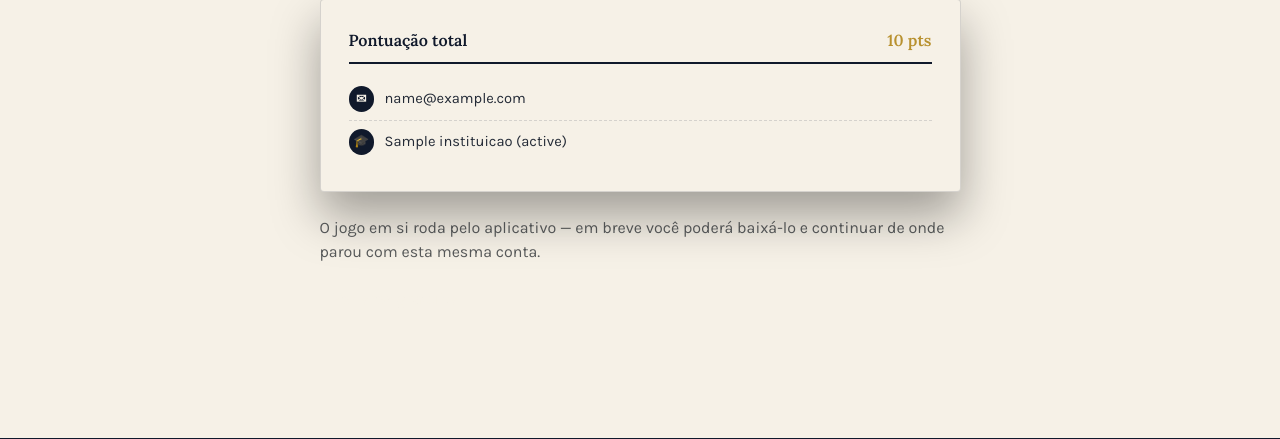
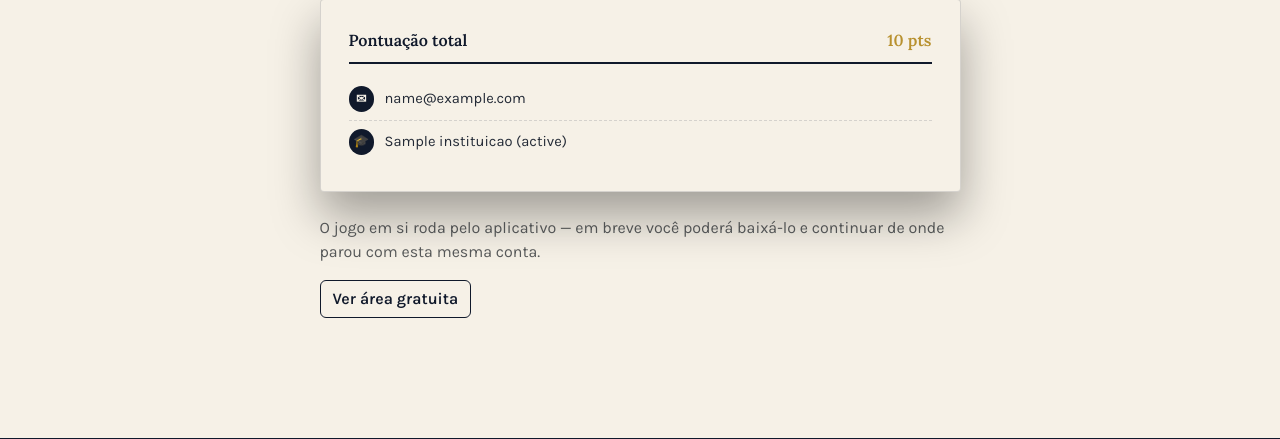
Before and after one commit to desenvolvimento-justutor/jogo_advogado, a Django app: template apps/site/templates/site/minha_conta.html in a window 1280 px wide. Shown: the part 246-685 px from the top of the page. Run offline with Django 5.2, Linux system fonts and the light colour scheme; a user stored in the database is signed in; tables that the repository leaves empty hold one stand-in row (values such as "Sample post"); the template is opened without the code that fills it: most values are stand-ins (such as "Sample title", 1, 10 or a date in 2020); some libraries are stand-ins or nearby versions.

Commit message:
Fix btn outline papel

```diff
--- a/apps/site/static/site/css/style.css
+++ b/apps/site/static/site/css/style.css
@@ -78,6 +78,16 @@ a:hover { color: var(--latao); }
 .btn-outline-papel:hover {
   background-color: var(--papel);
   color: var(--tinta);
+}
+/* Mesmo estilo, mas para uso sobre fundo claro (--papel) em vez de escuro (--tinta) */
+.btn-outline-tinta {
+  border-color: var(--tinta);
+  color: var(--tinta);
+  font-weight: 600;
+}
+.btn-outline-tinta:hover {
+  background-color: var(--tinta);
+  color: var(--papel);
 }
 
 /* ---------- Hero ---------- */
--- a/apps/site/templates/site/jogar.html
+++ b/apps/site/templates/site/jogar.html
@@ -19,7 +19,7 @@
           <div class="cartao-processo" style="transform:none;">
             <div class="cabecalho">
               <span>Caso concluído</span>
-              <span class="marcador dourado">{{ jogada.pontuacao }} pts</span>
+              <span class="marcador dourado">{{ jogada.pontuacao }}</span>
             </div>
             <div class="linha-tela">
               <span>Você terminou "{{ caso.nome }}" com {{ jogada.pontuacao }} pontos.</span>
@@ -34,7 +34,7 @@
           <div class="d-flex gap-3 mt-4 flex-wrap">
             <form method="post" action="{% url 'site_publico:jogar_reiniciar' caso.id %}">
               {% csrf_token %}
-              <button type="submit" class="btn btn-outline-papel">Jogar de novo</button>
+              <button type="submit" class="btn btn-outline-tinta">Jogar de novo</button>
             </form>
             <a href="{% url 'site_publico:area_gratuita' %}" class="btn btn-latao">Ver outros casos</a>
           </div>
--- a/apps/site/templates/site/minha_conta.html
+++ b/apps/site/templates/site/minha_conta.html
@@ -34,7 +34,7 @@
           O jogo em si roda pelo aplicativo — em breve você poderá baixá-lo e continuar
           de onde parou com esta mesma conta.
         </p>
-        <a href="{% url 'site_publico:area_gratuita' %}" class="btn btn-outline-papel">Ver área gratuita</a>
+        <a href="{% url 'site_publico:area_gratuita' %}" class="btn btn-outline-tinta">Ver área gratuita</a>
       </div>
     </div>
   </div>
```
